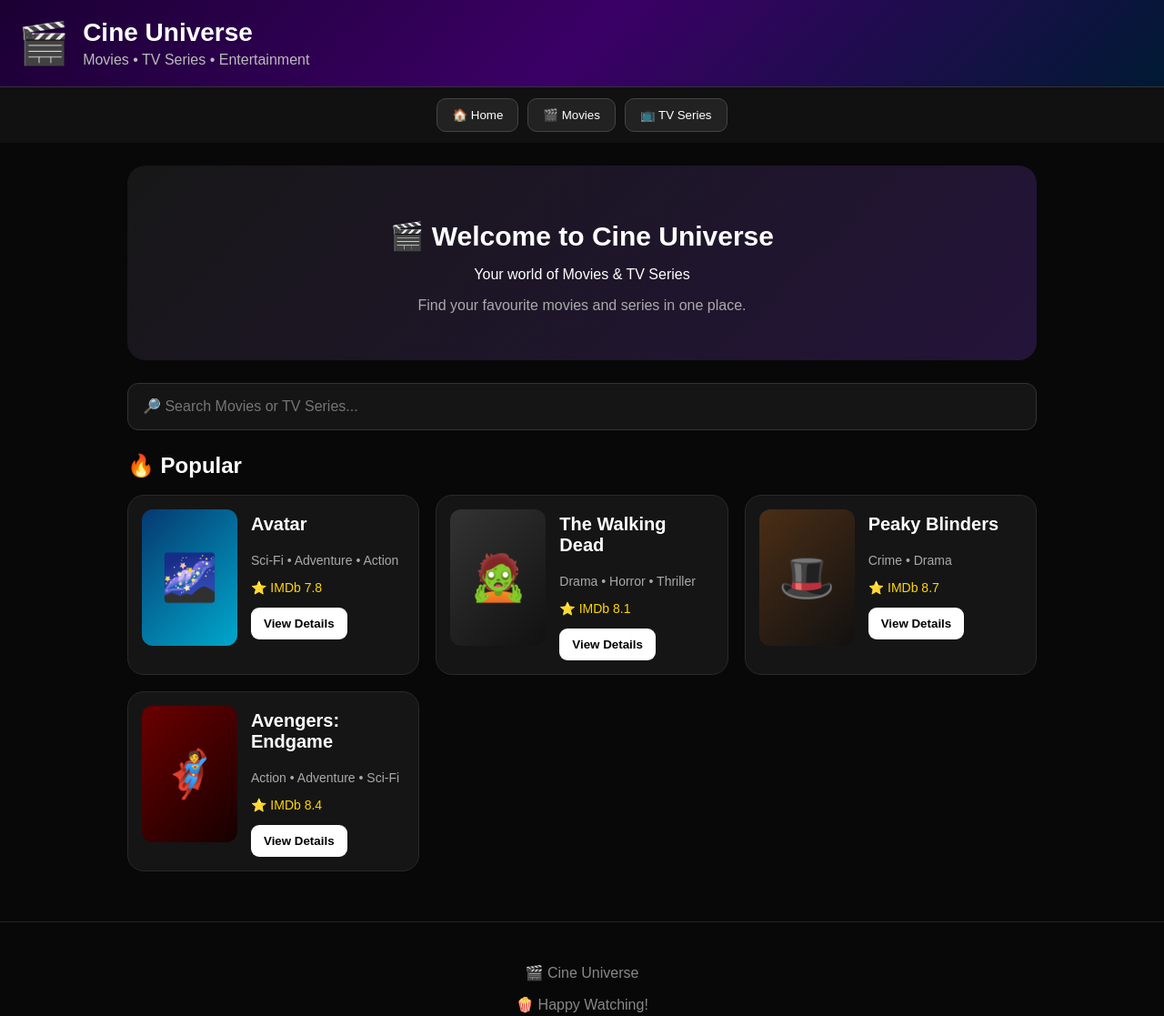
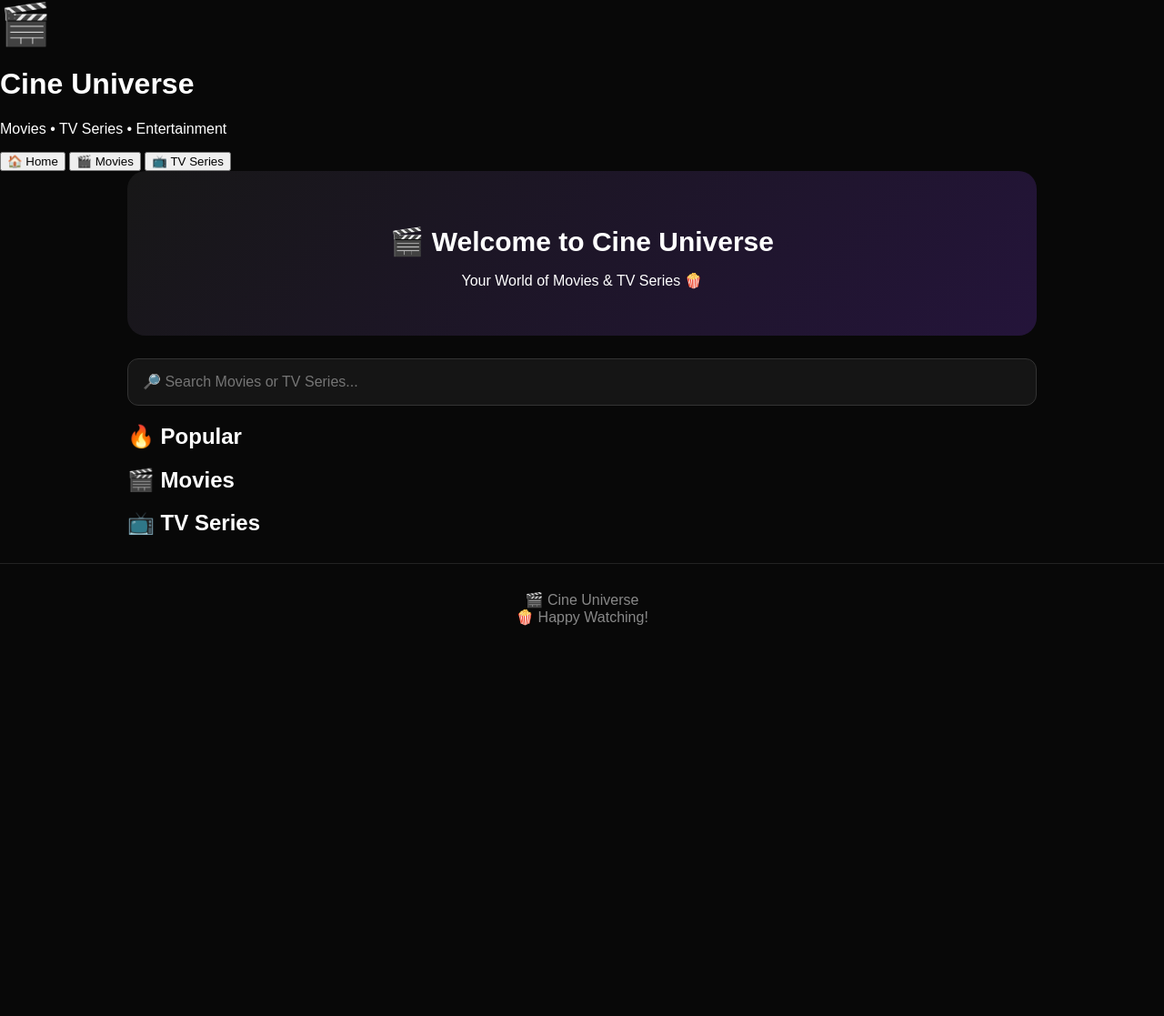
Before and after one commit to diniduinduwara955/cineuniverse-web, a plain HTML site: page index.html in a window 1280 px wide. Shown: the whole page at 91% size. After the commit the page ends 800 px from the top, so only its background shows below. Drawn offline with Linux system fonts and the light colour scheme; a script that the page names is missing.

Commit message:
Refactor index.html for better structure and navigation
Updated HTML structure and modified navigation and section IDs for improved functionality.

```diff
--- a/index.html
+++ b/index.html
@@ -1,253 +1,172 @@
 <!DOCTYPE html>
 <html lang="en">
+
 <head>
+
     <meta charset="UTF-8">
-    <meta name="viewport" content="width=device-width, initial-scale=1.0">
+
+    <meta name="viewport"
+          content="width=device-width, initial-scale=1.0">
 
     <title>Cine Universe</title>
 
-    <link rel="stylesheet" href="style.css">
+    <link rel="stylesheet"
+          href="style.css">
 
-    <!-- Telegram Mini App -->
     <script src="https://telegram.org/js/telegram-web-app.js"></script>
+
 </head>
+
 
 <body>
 
-<header class="header">
+
+<header>
 
     <div class="logo">
         🎬
     </div>
 
     <div>
+
         <h1>Cine Universe</h1>
-        <p>Movies • TV Series • Entertainment</p>
+
+        <p>
+            Movies • TV Series • Entertainment
+        </p>
+
     </div>
 
 </header>
 
 
-<nav class="menu">
 
-    <button onclick="showSection('home')">
+<nav>
+
+    <button onclick="showPage('home')">
         🏠 Home
     </button>
 
-    <button onclick="showSection('movies')">
+    <button onclick="showPage('movies')">
         🎬 Movies
     </button>
 
-    <button onclick="showSection('series')">
+    <button onclick="showPage('series')">
         📺 TV Series
     </button>
 
 </nav>
 
 
+
 <main>
 
-<section id="home" class="section active">
+
+<!-- HOME -->
+
+<section id="home"
+         class="page active">
 
     <div class="welcome">
 
-        <h2>🎬 Welcome to Cine Universe</h2>
+        <h2>
+            🎬 Welcome to Cine Universe
+        </h2>
 
         <p>
-            Your world of Movies & TV Series
-        </p>
-
-        <p class="small">
-            Find your favourite movies and series in one place.
+            Your World of Movies & TV Series 🍿
         </p>
 
     </div>
 
 
-    <div class="search-box">
-
     <input
-            type="text"
         id="search"
+        type="search"
         placeholder="🔎 Search Movies or TV Series..."
     >
 
-    </div>
 
-
-    <h2 class="section-title">
+    <h2>
         🔥 Popular
     </h2>
 
 
-    <div id="movieContainer" class="movie-container">
-
-
-        <div class="movie-card"
-             data-title="Avatar"
-             data-type="movie">
-
-            <div class="poster avatar">
-                🌌
-            </div>
-
-            <div class="movie-info">
-
-                <h3>Avatar</h3>
-
-                <p>
-                    Sci-Fi • Adventure • Action
-                </p>
-
-                <p class="rating">
-                    ⭐ IMDb 7.8
-                </p>
-
-                <button onclick="movieDetails('Avatar')">
-                    View Details
-                </button>
-
-            </div>
-
-        </div>
-
-
-
-        <div class="movie-card"
-             data-title="The Walking Dead"
-             data-type="series">
-
-            <div class="poster walking">
-                🧟
-            </div>
-
-            <div class="movie-info">
-
-                <h3>The Walking Dead</h3>
-
-                <p>
-                    Drama • Horror • Thriller
-                </p>
-
-                <p class="rating">
-                    ⭐ IMDb 8.1
-                </p>
-
-                <button onclick="movieDetails('The Walking Dead')">
-                    View Details
-                </button>
-
-            </div>
-
-        </div>
-
-
-
-        <div class="movie-card"
-             data-title="Peaky Blinders"
-             data-type="series">
-
-            <div class="poster peaky">
-                🎩
-            </div>
-
-            <div class="movie-info">
-
-                <h3>Peaky Blinders</h3>
-
-                <p>
-                    Crime • Drama
-                </p>
-
-                <p class="rating">
-                    ⭐ IMDb 8.7
-                </p>
-
-                <button onclick="movieDetails('Peaky Blinders')">
-                    View Details
-                </button>
-
-            </div>
-
-        </div>
-
-
-
-        <div class="movie-card"
-             data-title="Avengers Endgame"
-             data-type="movie">
-
-            <div class="poster marvel">
-                🦸
-            </div>
-
-            <div class="movie-info">
-
-                <h3>Avengers: Endgame</h3>
-
-                <p>
-                    Action • Adventure • Sci-Fi
-                </p>
-
-                <p class="rating">
-                    ⭐ IMDb 8.4
-                </p>
-
-                <button onclick="movieDetails('Avengers: Endgame')">
-                    View Details
-                </button>
-
-            </div>
-
-        </div>
+    <div id="homeMovies"
+         class="movie-grid">
 
     </div>
 
 </section>
 
 
-<section id="movies" class="section">
 
-    <h2 class="section-title">
+<!-- MOVIES -->
+
+<section id="movies"
+         class="page">
+
+    <h2>
         🎬 Movies
     </h2>
 
-    <p>
-        Browse our movie collection.
-    </p>
+    <div id="moviesList"
+         class="movie-grid">
+
+    </div>
 
 </section>
 
 
-<section id="series" class="section">
 
-    <h2 class="section-title">
+<!-- SERIES -->
+
+<section id="series"
+         class="page">
+
+    <h2>
         📺 TV Series
     </h2>
 
-    <p>
-        Browse our TV Series collection.
-    </p>
+    <div id="seriesList"
+         class="movie-grid">
+
+    </div>
 
 </section>
+
 
 </main>
 
 
+
 <footer>
 
-    <p>
     🎬 Cine Universe
-    </p>
 
-    <p>
+    <br>
+
     🍿 Happy Watching!
-    </p>
 
 </footer>
 
 
+<div id="detailsModal" class="modal">
+
+    <div class="modal-content">
+
+        <button class="close-btn"
+                onclick="closeDetails()">
+            ✕
+        </button>
+
+        <div id="detailsContent"></div>
+
+    </div>
+
+</div>
 <script src="script.js"></script>
 
 </body>
+
 </html>
```
Lines whose indentation alone changed are shown as unchanged.
